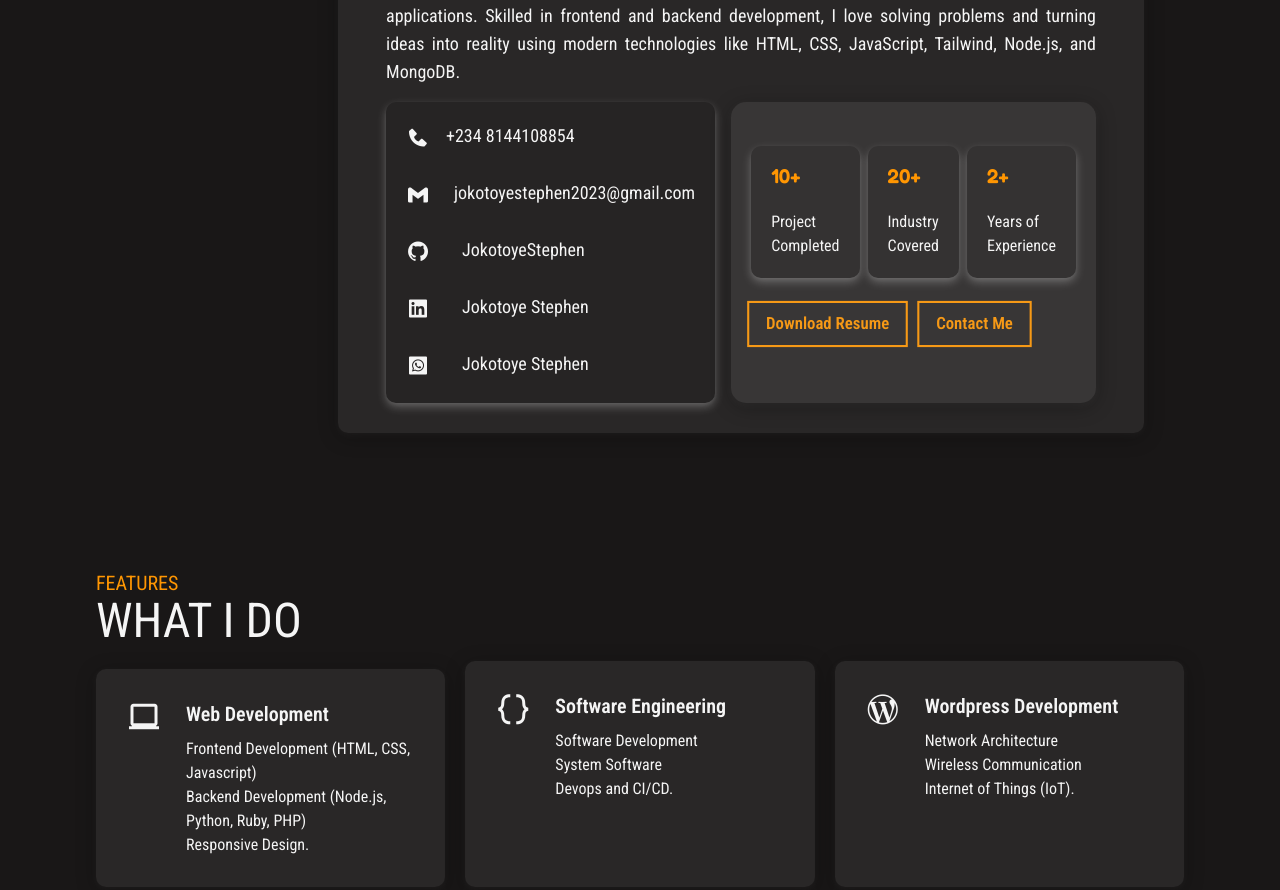
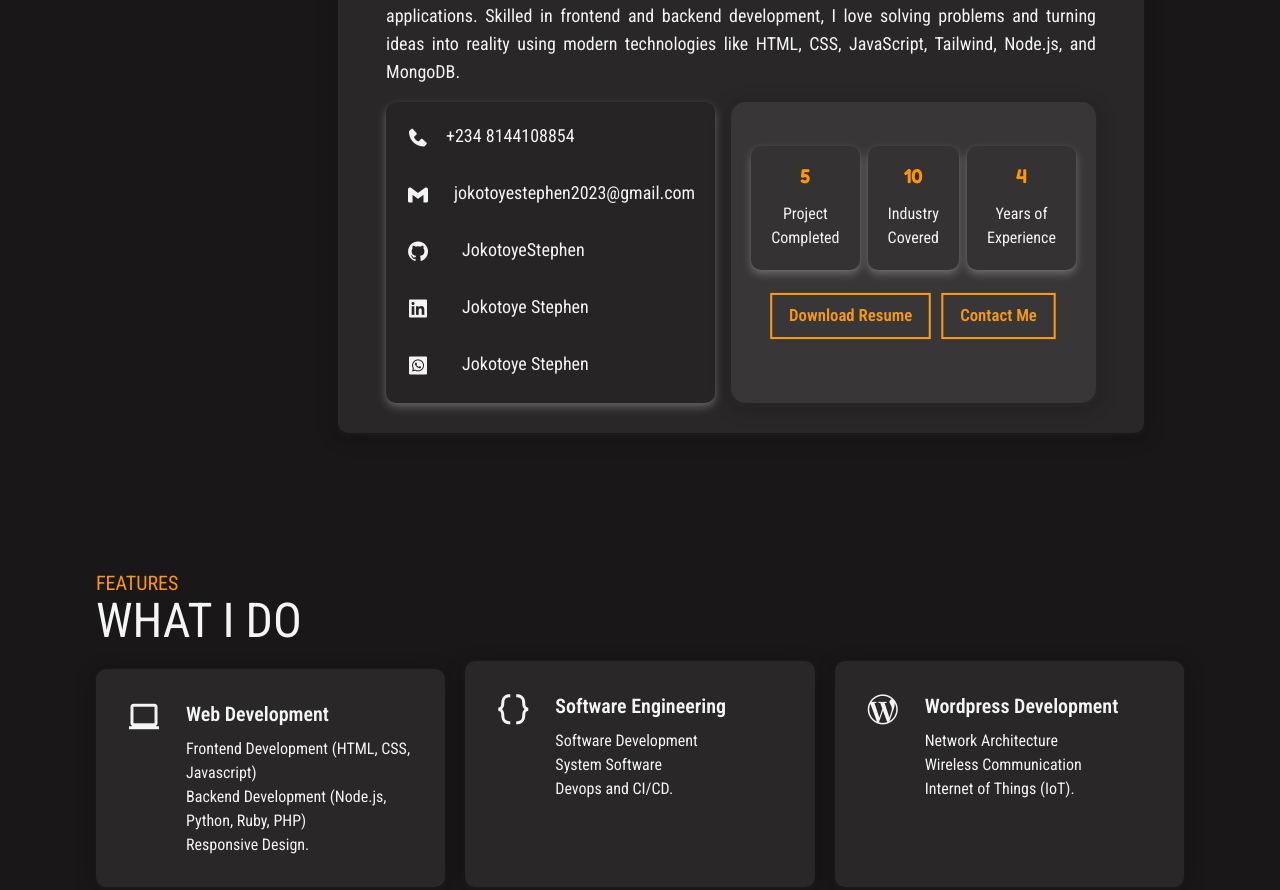
Before and after one commit to JokotoyeStephen/My-portfolio, a website: page index.html in a window 1280 px wide. Shown: the part 974-1864 px from the top of the page. Drawn offline with nearby package versions, Linux system fonts and the light colour scheme; some icons are missing.

Commit message:
working on my project

```diff
--- a/index.html
+++ b/index.html
@@ -126,23 +126,24 @@
                             <p class="text-lg">Jokotoye Stephen</p>
                         </div>
                     </div>
-                    <div class="cool">
+                    <div class="cool" id="stats">
                         <div class="flex pt-6 justify-between gap-2">
-                            <div class="mood">
-                                <h3 style="color: #ff9602; font-family: 'Fredoka', sans-serif;" class="text-5xl">10+
-                                </h3>
-                                <p class="mt-6">Project Completed</p>
+                            <div class="mood text-center">
+                                <h3 style="color: #ff9602;font-family: 'Fredoka', sans-serif;" class="text-5xl counter" data-target="5">-</h3>
+                                <p class="mt-4">Project Completed</p>
                             </div>
-                            <div class="mood">
-                                <h3 style="color: #ff9602;font-family: 'Fredoka', sans-serif;" class="text-5xl">20+</h3>
-                                <p class="mt-6">Industry Covered</p>
+
+                            <div class="mood text-center">
+                                <h3 style="color: #ff9602;font-family: 'Fredoka', sans-serif;" class="text-7xl counter" data-target="10">-2</h3>
+                                <p class="mt-4">Industry Covered</p>
                             </div>
-                            <div class="mood">
-                                <h3 style="color: #ff9602; font-family: 'Fredoka', sans-serif;" class="text-5xl">2+</h3>
-                                <p class="mt-6">Years of Experience</p>
+                            <div class="mood text-center">
+                             <h3 style="color: #ff9602;font-family: 'Fredoka', sans-serif;" class="text-5xl counter" data-target="4">-2</h3>
+
+                                <p class="mt-4">Years of Experience</p>
                             </div>
                         </div>
-                        <div class="flex gap-4 mt-4">
+                        <div class="flex gap-4 mt-4 justify-center">
                             <button class="btn1 mt-2"><a href="">Download Resume</a></button>
                             <button class="btn1 mt-2"><a href="">Contact Me</a></button>
                         </div>
@@ -152,6 +153,9 @@
         </div>
         </div>
     </section>
+
+
+
     <section class="mt-24 ps-24 pe-24" id="service">
         <p class="features  text-xl ">FEATURES</p>
         <h2 class="text-5xl">WHAT I DO</h2>
@@ -588,7 +592,8 @@
                     <div>
                         <div class="items-center mb-6">
                             <div class="flex gap-8">
-                             <img src="./images/AAA.png" alt="" width="70px" class="ms-6" style="border-radius: 70px;">
+                                <img src="./images/AAA.png" alt="" width="70px" class="ms-6"
+                                    style="border-radius: 70px;">
 
                                 <h2 class="text-2xl font-bold">Jokotoye Stephen</h2>
                             </div>
@@ -687,6 +692,7 @@
                 </div>
         </footer>
 
+    </section>
 
 
     <script>
@@ -711,6 +717,9 @@
         });
 
         observer.observe(skillsSection);
+
+
+
     </script>
 
 
@@ -719,7 +728,6 @@
         // Set current year in the footer
         document.getElementById('year').textContent = new Date().getFullYear();
     </script>
-    </section>
     <script src="./sript.js"></script>
 </body>
 <script src="https://unpkg.com/aos@2.3.1/dist/aos.js"></script>
--- a/sript.js
+++ b/sript.js
@@ -6,6 +6,51 @@
     navbar.classList.remove("scrolled");
   }
 });
+
+
+  document.addEventListener("DOMContentLoaded", () => {
+    const counters = document.querySelectorAll(".counter");
+    let started = false; // make sure it only runs once
+
+    function animateCounters() {
+      if (started) return;
+
+      const statsSection = document.querySelector("#stats");
+      if (!statsSection) return;
+
+      const sectionTop = statsSection.getBoundingClientRect().top;
+      const triggerPoint = window.innerHeight * 0.8;
+
+      if (sectionTop < triggerPoint) {
+        started = true;
+
+        counters.forEach(counter => {
+          const target = +counter.getAttribute("data-target");
+          const duration = 1500; // animation time in ms
+          const startTime = performance.now();
+
+          function update(now) {
+            const elapsed = now - startTime;
+            const progress = Math.min(elapsed / duration, 1);
+            const current = Math.floor(progress * target);
+            counter.textContent = current;
+
+            if (progress < 1) {
+              requestAnimationFrame(update);
+            } else {
+              counter.textContent = target; // ensure final value
+            }
+          }
+
+          requestAnimationFrame(update);
+        });
+      }
+    }
+
+    // Run when scrolling and also once on load
+    window.addEventListener("scroll", animateCounters);
+    animateCounters();
+  });
 
 const menuToggle = document.getElementById('menu-toggle');
     const mobileMenu = document.getElementById('mobile-menu');
@@ -60,7 +105,49 @@ function darkMood() {
   }
 });
 
+  // document.addEventListener("DOMContentLoaded", () => {
+  //   const counters = document.querySelectorAll(".counter");
+  //   let started = false; // make sure it only runs once
 
+  //   function animateCounters() {
+  //     if (started) return;
+
+  //     const statsSection = document.querySelector("#stats");
+  //     if (!statsSection) return;
+
+  //     const sectionTop = statsSection.getBoundingClientRect().top;
+  //     const triggerPoint = window.innerHeight * 0.8;
+
+  //     if (sectionTop < triggerPoint) {
+  //       started = true;
+
+  //       counters.forEach(counter => {
+  //         const target = +counter.getAttribute("data-target");
+  //         const duration = 1500; // animation time in ms
+  //         const startTime = performance.now();
+
+  //         function update(now) {
+  //           const elapsed = now - startTime;
+  //           const progress = Math.min(elapsed / duration, 1);
+  //           const current = Math.floor(progress * target);
+  //           counter.textContent = current;
+
+  //           if (progress < 1) {
+  //             requestAnimationFrame(update);
+  //           } else {
+  //             counter.textContent = target; // ensure final value
+  //           }
+  //         }
+
+  //         requestAnimationFrame(update);
+  //       });
+  //     }
+  //   }
+
+  //   // Run when scrolling and also once on load
+  //   window.addEventListener("scroll", animateCounters);
+  //   animateCounters();
+  // });
             // const skillsSection = document.getElementById('skills');
 
             // function fillBars() {
```
Also changed, not shown: about.html (deleted, +0 -105 lines). Lines whose indentation alone changed are shown as unchanged.
